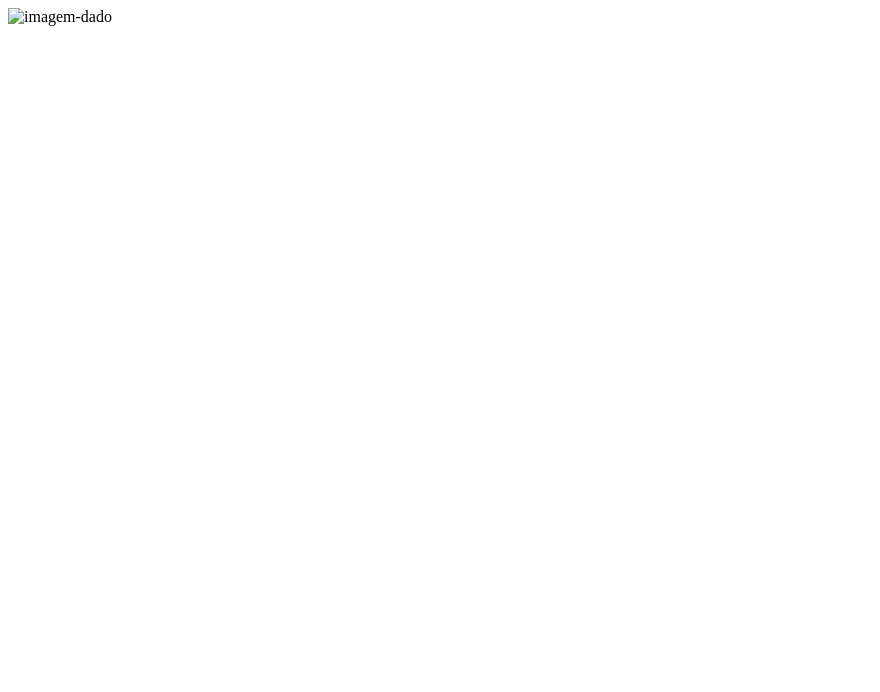
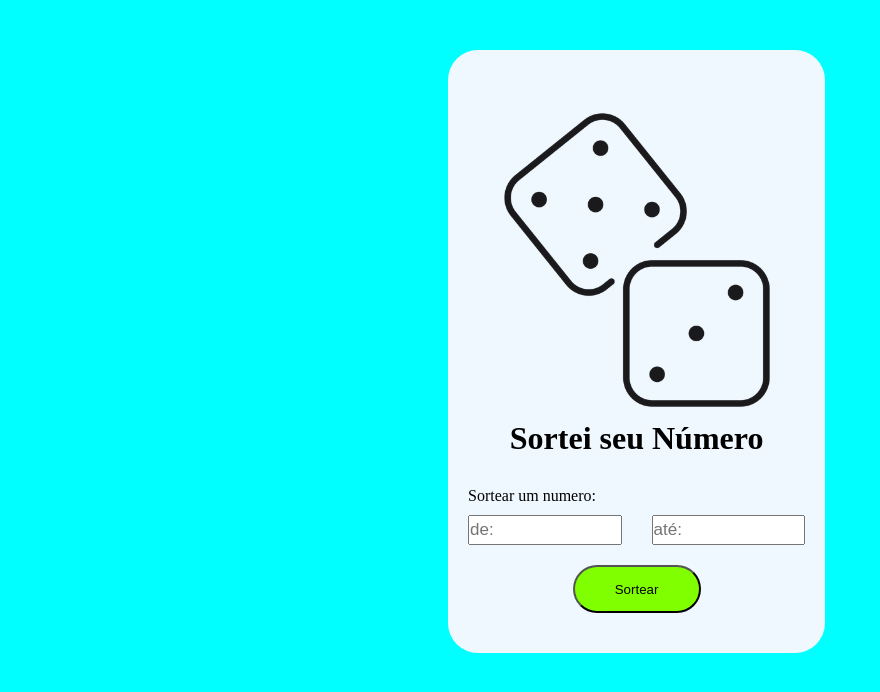
Before and after one commit to Agner-hub/sorteador-de-numeros-aleatorios, a plain HTML site: page index.html in a window 1280 px wide. Shown: the whole page, without its empty margins (0-880 px from the left). Drawn offline with Linux system fonts and the light colour scheme.

Commit message:
finalizado o visivel, iniciando o não visivel

```diff
--- a/index.html
+++ b/index.html
@@ -1,11 +1,30 @@
 <!DOCTYPE html>
 <html lang="pt-BR">
+
 <head>
     <meta charset="UTF-8">
     <meta name="viewport" content="width=device-width, initial-scale=1.0">
+    <link rel="stylesheet" href="style.css">
     <title>Sorteio da Sorte</title>
 </head>
+
 <body>
-<img src="section/dado.png" alt="imagem-dado">
+        <main>
+            <div class="container">
+                <img src="img/dado.png" alt="imagem-dado">
+                <h1>Sortei seu Número</h1>
+            </div>
+            <p>Sortear um numero: </p>
+            <section>
+                <input type="number" placeholder="de:  ">
+                <input type="number" placeholder="até: ">
+            </section>
+            <div class="container inf">
+                <button id="sorteio" onclick="sorteio()">Sortear</button>
+            </div>
+        </main>
+
 </body>
+<script src="settings/script.js"></script>
+
 </html>
--- a/style.css
+++ b/style.css
@@ -0,0 +1,65 @@
+*{
+    padding: 0;
+    margin: 0;
+    box-sizing: border-box;
+}
+body{
+    background-color: aqua;
+    padding: 20px auto;
+    align-items: center;
+}
+
+main{
+    background-color: aliceblue;
+    display: inline-block;
+    position: absolute;
+    left: 35vw;
+    padding: 20px;
+    margin-top: 50px;
+    border-radius: 30px;
+}
+p{
+
+    margin: 10px auto
+
+}
+img {
+    height: 40vh;
+    width: auto;
+
+}
+.container{
+    display: flex;
+    flex-direction: column;
+    align-items: center;
+    justify-content: center;
+    margin: 30px auto;
+}
+section{
+    display: flex;
+    gap: 30px;
+    align-items: center;
+    justify-content: center;
+
+}
+input{
+    height: 30px;
+    width: 12vw;
+    font-size: 17px;
+
+}
+.inf{
+    margin: 20px auto;
+}
+#sorteio{
+    height: 6vh;
+    width:10vw;
+    background-color: chartreuse;
+    border-radius: 50px;
+}
+#sorteio:hover{
+    opacity: 0.9;
+}
+#sorteio:active{
+    opacity: 0.7;
+}
```
